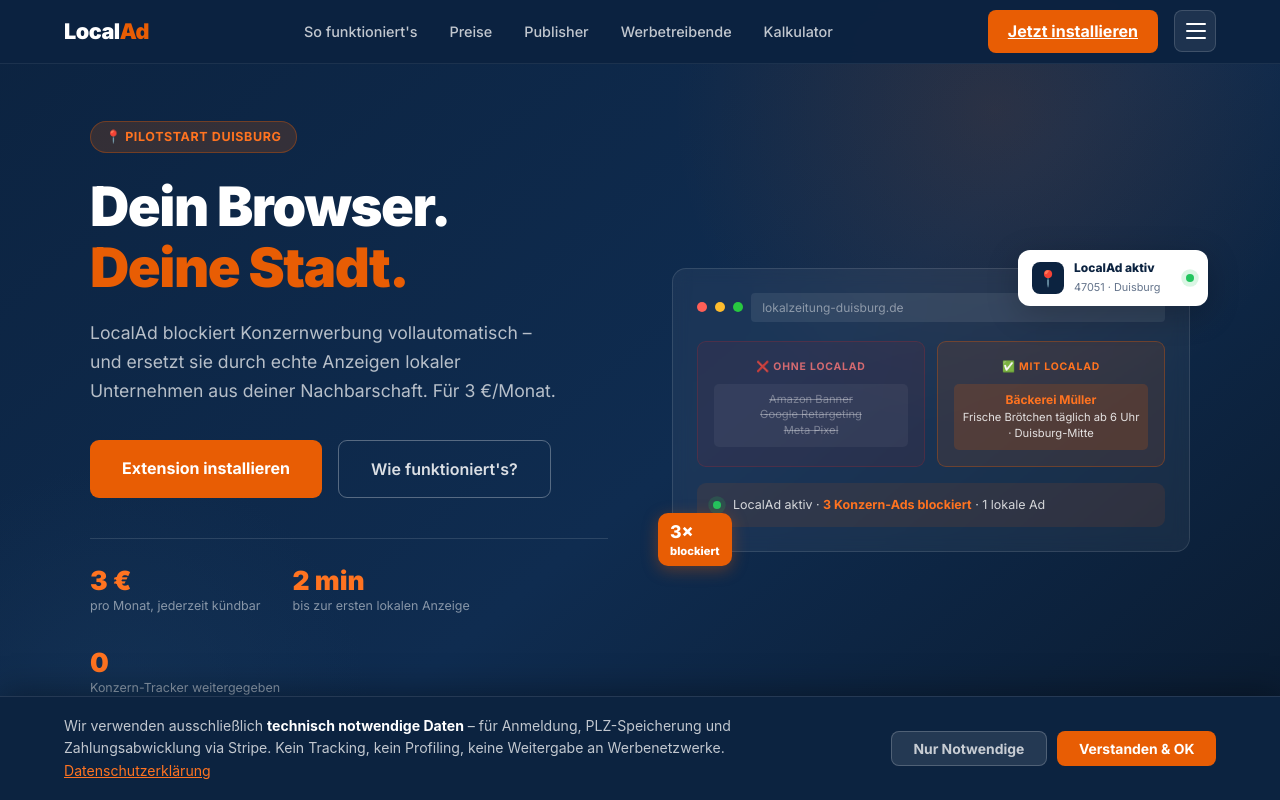
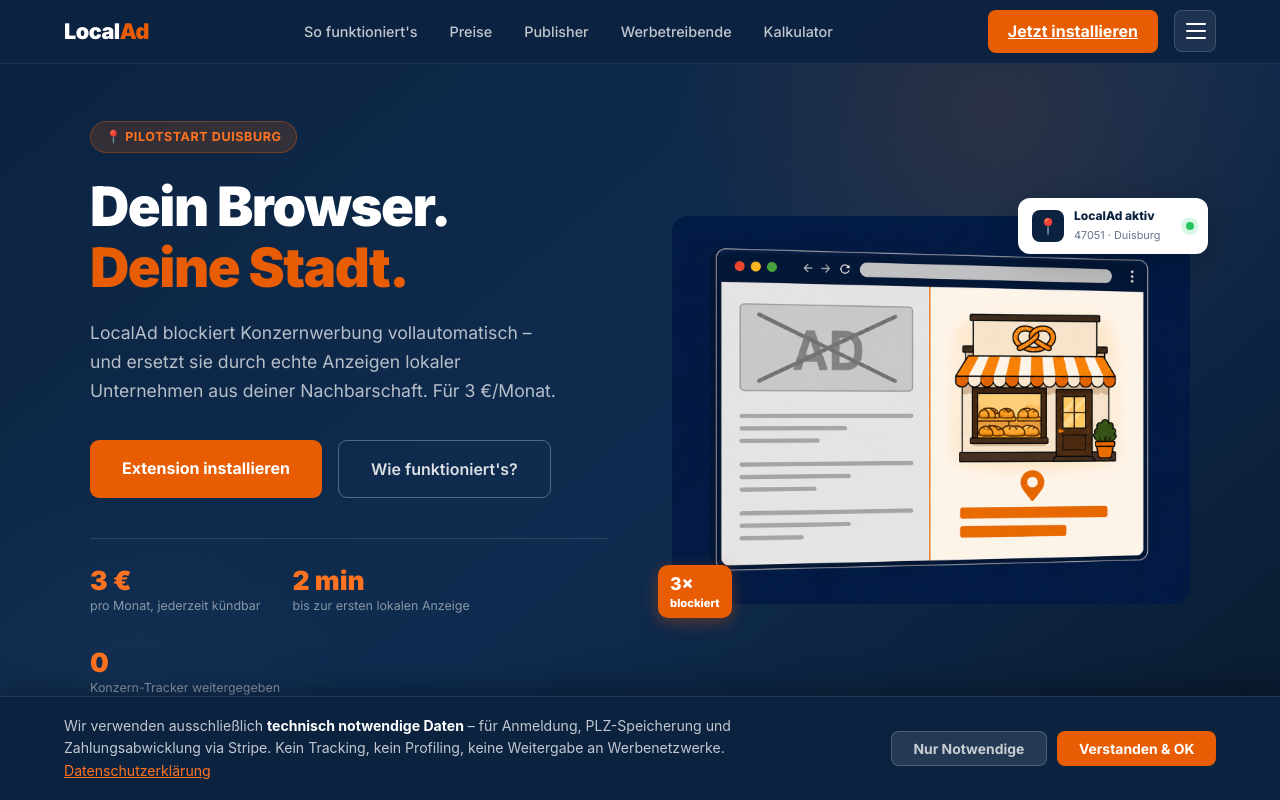
Before and after one commit to getlocalad/localad, a browser extension: page dashboard/landing.html in a window 1280 px wide. Shown: the top 800 px of the page. Drawn offline with Linux system fonts and the light colour scheme.

Commit message:
assets: alle 5 Grafiken eingebunden – hero, popup, vergleich, og-image, publisher-verify

```diff
--- a/dashboard/landing.html
+++ b/dashboard/landing.html
@@ -3,6 +3,9 @@
 <head>
   <meta charset="UTF-8" />
   <meta name="viewport" content="width=device-width, initial-scale=1.0" />
+  <meta property="og:image" content="/assets/og-image.png" />
+  <meta property="og:image:width" content="1200" />
+  <meta property="og:image:height" content="630" />
   <title>LocalAd – Werbung, die bleibt.</title>
   <meta name="description" content="LocalAd blockiert Konzernwerbung und ersetzt sie durch lokale Anzeigen aus deiner Stadt. Für Duisburg. Für deine Nachbarschaft. 3 €/Monat." />
   <meta property="og:title" content="LocalAd – Werbung, die bleibt." />
@@ -1003,31 +1006,7 @@ function localadLogout () {
       <div class="blocked-badge">
         <span>3×</span>blockiert
       </div>
-      <div class="mockup-card">
-        <div class="mockup-bar">
-          <span class="dot dot-r"></span>
-          <span class="dot dot-y"></span>
-          <span class="dot dot-g"></span>
-          <span class="mockup-url">lokalzeitung-duisburg.de</span>
-        </div>
-        <div class="before-after">
-          <div class="ba-box ba-before">
-            <div class="ba-label">❌ Ohne LocalAd</div>
-            <div class="ba-ad">Amazon Banner<br>Google Retargeting<br>Meta Pixel</div>
-          </div>
-          <div class="ba-box ba-after">
-            <div class="ba-label">✅ Mit LocalAd</div>
-            <div class="ba-ad">
-              <strong>Bäckerei Müller</strong>
-              Frische Brötchen täglich ab 6 Uhr · Duisburg-Mitte
-            </div>
-          </div>
-        </div>
-        <div class="mockup-status">
-          <div class="status-dot"></div>
-          <div class="mockup-status-text">LocalAd aktiv · <strong>3 Konzern-Ads blockiert</strong> · 1 lokale Ad</div>
-        </div>
-      </div>
+      <img src="/assets/hero-illustration.png" alt="LocalAd – Konzernwerbung blockiert, lokale Anzeige aktiv" style="width:100%;border-radius:16px;display:block;" />
     </div>
 
       <!-- Mobile-only status strip -->
@@ -1449,6 +1428,9 @@ function localadLogout () {
     <div class="section-label">Datenschutz & Vertrauen</div>
     <h2 class="section-title">Kein Konzernmodell. Kein Datenschatten.</h2>
     <p class="section-sub" style="margin:0 auto;">LocalAd folgt dem Opt-in-Prinzip: Nur wer zustimmt, nimmt teil. Auf allen drei Seiten.</p>
+    <div style="margin:2.5rem 0 0;">
+      <img src="/assets/konzern-vs-lokal.png" alt="Konzernwerbung vs. lokale Werbung mit LocalAd" style="width:100%;border-radius:12px;display:block;" />
+    </div>
     <div class="trust-grid">
       <div class="trust-item">
         <div class="trust-icon"><svg xmlns="http://www.w3.org/2000/svg" width="26" height="26" fill="none" viewBox="0 0 24 24" stroke-width="1.6" stroke="#E85D04"><path stroke-linecap="round" stroke-linejoin="round" d="M9 12.75L11.25 15 15 9.75m-3-7.036A11.959 11.959 0 013.598 6 11.99 11.99 0 003 9.749c0 5.592 3.824 10.29 9 11.623 5.176-1.332 9-6.03 9-11.622 0-1.31-.21-2.571-.598-3.751h-.152c-3.196 0-6.1-1.248-8.25-3.285z"/></svg></div>
```
Also changed, not shown: dashboard/account.html (+3 -0 lines), dashboard/advertiser-demo.html (+3 -0 lines), dashboard/agb.html (+3 -0 lines), dashboard/datenschutz.html (+3 -0 lines), dashboard/demo.html (+3 -0 lines), dashboard/impressum.html (+3 -0 lines), dashboard/index.html (+3 -0 lines), dashboard/kontakt.html (+3 -0 lines), dashboard/onboarding.html (+6 -0 lines), dashboard/publisher.html (+6 -0 lines), dashboard/reset-password.html (+3 -0 lines), dashboard/assets/extension-popup.png (added), dashboard/assets/hero-illustration.png (added), dashboard/assets/konzern-vs-lokal.png (added), 2 more files.
